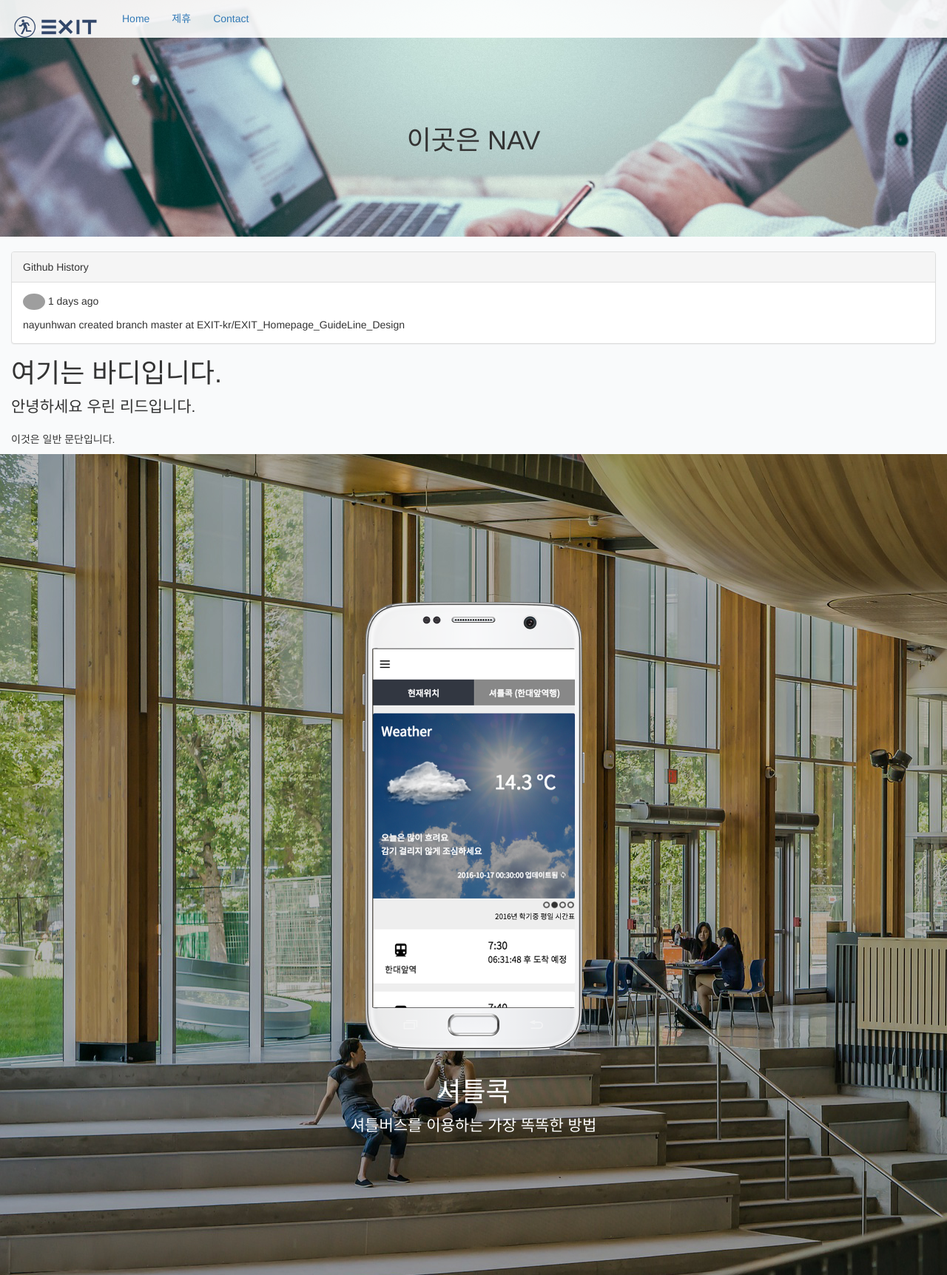
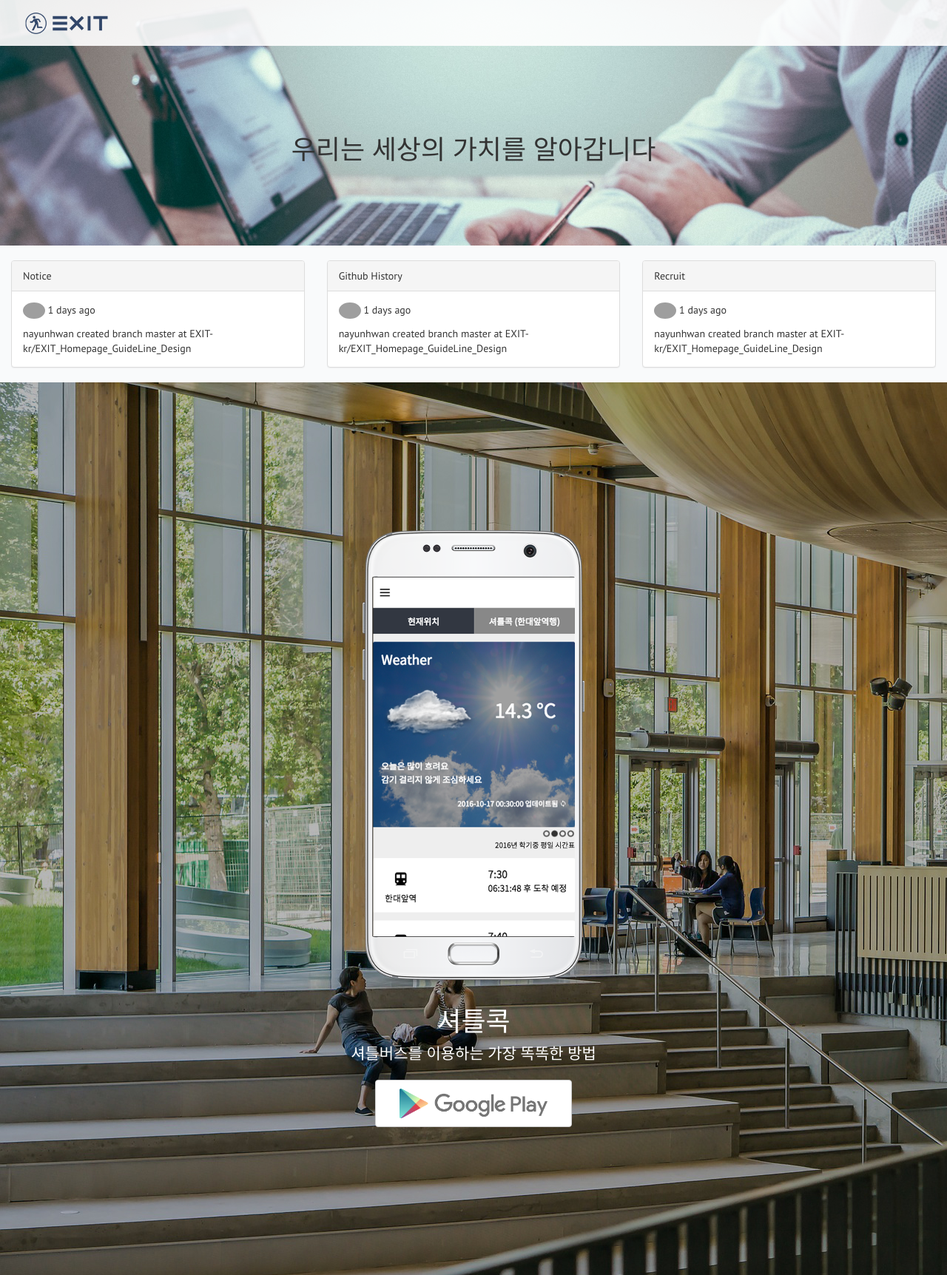
Before and after one commit to EXIT-kr/EXIT_Homepage_GuideLine_Design, a plain HTML site: page index.html in a window 1280 px wide. Shown: the top 1724 px of the page at 74% size. Drawn offline with Linux system fonts and the light colour scheme; no server answers; grey boxes are pictures that could not be loaded; some icons are missing.

Commit message:
디자인 가이드

```diff
--- a/index.html
+++ b/index.html
@@ -10,16 +10,35 @@
   <!-- Bootstrap -->
   <link rel="stylesheet" href="./public/bootstrap/css/bootstrap.css" />
   <script src="./public/bootstrap/js/bootstrap.js"></script>
+  <!-- XEicon -->
+  <link rel="stylesheet" href="http://cdn.jsdelivr.net/xeicon/2/xeicon.min.css">
+  <!-- Font -->
+  <link rel="stylesheet" href="https://fonts.googleapis.com/css?family=PT+Sans:400,400italic,700|Abril+Fatface">
+
+  <!-- Moment JS -->
+  <script src="./public/moment.js"></script>
 
   <!-- Main Style CSS -->
   <link rel="stylesheet" href="./style.css" />
-  <!-- XEicon -->
-  <link rel="stylesheet" href="http://cdn.jsdelivr.net/xeicon/2/xeicon.min.css">
+  <!-- Main javscript -->
+  <script src="./main.js"></script>
+
 
 </head>
-<header class="navbar navbar-fixed-top">
-  <a class="navbar-brand" href="#"><img id="brand_logo" src="./public/img/main_exit_logo.png" /></a>
-      <div class="container">
+<header >
+  <div class="pull-left">
+    <a href="#"><img id="brand_logo" src="./public/img/main_exit_logo.png" /></a>
+  </div>
+
+  <div class="pull-right">
+    <li><a href="#"><i class="xi-github xi-2x"></i></a></li>
+    <li><a href="#"><i class="xi-facebook-official xi-2x"></i></a></li>
+    <li><a href="#"><i class="xi-gmail xi-2x"></i></a></li>
+  </div>
+  <div class="clearfix"></div>
+
+      <!-- <div class="container">
+
         <div class="navbar-header">
           <button type="button" class="navbar-toggle collapsed" data-toggle="collapse" data-target="#navbar" aria-expanded="false" aria-controls="navbar">
             <span class="sr-only">Toggle navigation</span>
@@ -34,17 +53,43 @@
             <li><a href="#about">제휴</a></li>
             <li><a href="#contact">Contact</a></li>
           </ul>
-        </div><!--/.nav-collapse -->
         </div>
+      </div> -->
 </header>
+
+
 <nav class="text-center">
-  <h1>이곳은 NAV</h1>
+  <h1>우리는 세상의 가치를 알아갑니다</h1>
 </nav>
+
+
+
 <body>
   <br />
   <!-- START Container -->
   <div class="container-fluid">
 
+    <div class="row">
+
+
+      <div class="col-md-4">
+        <div class="panel panel-default">
+
+          <div class="panel-heading">
+            <i class="xi-paper-o xi-x"></i>
+            Notice
+          </div>
+
+          <div class="panel-body">
+            <img src="https://avatars.githubusercontent.com/u/7167731?" width="30px" class="img-circle">
+            <span>1 days ago</span>
+            <div class="github github-text">
+                <i class="xi-branch xi-x"></i><span>nayunhwan created branch master at EXIT-kr/EXIT_Homepage_GuideLine_Design</span>
+            </div>
+          </div>
+        </div>
+      </div>
+      <div class="col-md-4">
         <div class="panel panel-default">
 
           <div class="panel-heading">
@@ -60,26 +105,40 @@
             </div>
           </div>
         </div>
+      </div>
+      <div class="col-md-4">
+        <div class="panel panel-default">
 
+          <div class="panel-heading">
+            <i class="xi-paper-o xi-x"></i>
+            Recruit
+          </div>
 
+          <div class="panel-body">
+            <img src="https://avatars.githubusercontent.com/u/7167731?" width="30px" class="img-circle">
+            <span>1 days ago</span>
+            <div class="github github-text">
+                <i class="xi-branch xi-x"></i><span>nayunhwan created branch master at EXIT-kr/EXIT_Homepage_GuideLine_Design</span>
+            </div>
+          </div>
+        </div>
+      </div>
 
-    <h1>여기는 바디입니다.</h1>
-    <p class="lead">
-      안녕하세요 우린 리드입니다.
-    </p>
-    <p>
-      이것은 일반 문단입니다.
-    </p>
+    </div>
+
   </div>
   <!-- END Container -->
 
     <div id="shuttlecock_info" class="text-center">
 
-      <img src="./public/img/shuttlecock.png" />
+      <img id="example_img" src="./public/img/shuttlecock.png" />
       <h1>셔틀콕</h1>
       <p class="lead">
         셔틀버스를 이용하는 가장 똑똑한 방법
       </p>
+      <a href="#" class="btn btn-default">
+        <img id="btn_google_play" src="./public/img/google_play_logo.png" />
+      </a>
     </div>
 
     <div id="partnership" class="text-center">
@@ -92,7 +151,7 @@
     </div>
 
 
-
+    <br />
 
 </body>
 <footer>
@@ -100,9 +159,9 @@
   <li><a href="#"><i class="xi-github xi-x"></i></a></li>
   <li><a href="#"><i class="xi-facebook-official xi-x"></i></a></li>
   <li><a href="#"><i class="xi-gmail xi-x"></i></a></li>
-  <p>
+  <div>
     Powered by Github Pages<br />
     경기도 안산시 상록구 한양대학로 55 한양대학교 ERICA 창업보육센터
-  </p>
+  </div>
 </footer>
 </html>
--- a/main.js
+++ b/main.js
@@ -0,0 +1,29 @@
+var github_url = 'https://api.github.com/orgs/EXIT-kr'
+
+$(document).ready(function(){
+
+  $.ajax({
+      url: github_url + '/events',
+      type: 'GET',
+      crossDomain: true,
+      success: function (data) {
+        var m = moment();
+
+        console.log(m);
+        data.forEach(function(event){
+          console.log(event);
+
+          var actor = event.actor;
+          var repo = event.repo;
+          var type = event.type;
+          var date = event.created_at;
+
+          // 오늘로부터 며칠이 지났는지 알 수 있는 함수
+          // Moment.js를 이용한다.
+          console.log( moment().diff(moment(date), "days") + "day");
+
+        })
+      }
+  })
+
+})
--- a/style.css
+++ b/style.css
@@ -1,16 +1,46 @@
+*{
+  font-family: "PT Sans", Helvetica, Arial, sans-serif;
+}
+
+html{
+  font-family: "PT Sans", Helvetica, Arial, sans-serif;
+}
+
 header{
+  width: 100%;
+  top: 0px;
+  position: fixed;
+  padding: 10px 30px;
   background: rgba(255, 255, 255, 0.9);
 }
+header li{
+  display: inline;
+}
+header a{
+  transition: 0.3s;
+  color: #314669;
+}
+
+header a:hover{
+  transition: 0.3s;
+}
+
+header .pull-right{
+  margin-top: 7px;
+}
 nav{
+
   background-image: url(./public/img/cover.jpg);
   background-size: cover;
-  padding: 100px;
-  padding-top: 150px;
+  padding: 100px 10px;
+  padding-top: 162px;
 }
 body{
   background: #f9fafb;
 }
 footer{
+  color: #aaaaaa;
+  padding: 10px;
   background: #eeeeee;
 }
 
@@ -22,6 +52,14 @@ footer li{
   display: inline;
 }
 
+footer div{
+  margin-top: 5px;
+}
+
+footer a{
+  color: #aaaaaa;
+}
+
 
 #brand_logo{
   display: inline-block;
@@ -30,11 +68,16 @@ footer li{
 
 #shuttlecock_info{
   background-image: url(./public/img/campus.jpg);
-  padding: 200px;
+  padding: 200px 10px;
   color: white;
 }
-#shuttlecock_info img{
+#shuttlecock_info > #example_img{
   width: 300px;
+}
+
+#btn_google_play{
+  margin: 5px 20px;
+  width: 200px;
 }
 
 #partnership{
```
Lines whose indentation alone changed are shown as unchanged.
